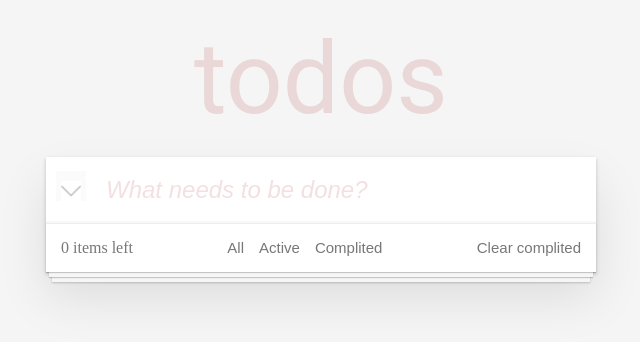
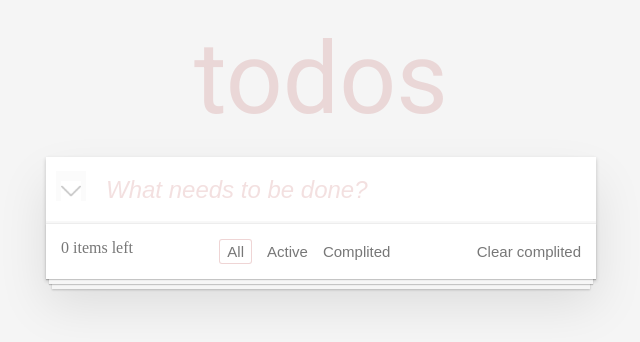
Before and after one commit to Grachev-Sergey/Todo-List-React, a React (Create React App) app: page / in a window 1280 px wide. Shown: the top 342 px of the page, without its empty margins (319-959 px from the left). Built offline with nearby package versions, Linux system fonts and the light colour scheme.

Commit message:
added element filtering system and corrected cofing style

```diff
--- a/src/components/header/Header.jsx
+++ b/src/components/header/Header.jsx
@@ -2,7 +2,8 @@ import styles from './Header.module.css'
 
 function Header() {
   return (
-    <div className={styles.title}>todos
+    <div className={styles.title}>
+      todos
     </div>
   );
 }
--- a/src/components/todoContainer/Input/Input.jsx
+++ b/src/components/todoContainer/Input/Input.jsx
@@ -1,23 +1,41 @@
-import styles from './input.module.css'
+import styles from './Input.module.css'
 import arrow from './arrowDown.png'
 
-function Input({text, setText, addTodo, changingStateArrow}) {
+function Input({
+  text,
+  setText,
+  addTodo,
+  changingStateArrow,
+}) {
+  const createTodoElem = (event) => {
+    event.preventDefault();
+    addTodo();
+  };
+  const changeText = (elem) => {
+    setText(elem.target.value)
+  };
+
   return (
     <div>
-      <button className={styles.button} onClick={() => {changingStateArrow()}}><img src={arrow} alt="arrow" className={styles.img} /></button>
-      <form
-      onSubmit={(e) => {
-        e.preventDefault();
-        addTodo()}}>
+      <button
+        className={styles.button}
+        onClick={changingStateArrow}
+      >
+        <img
+          src={arrow}
+          alt="arrow"
+          className={styles.img}
+        />
+      </button>
+      <form onSubmit={createTodoElem}>
         <input
           type="text"
           className={styles.input}
           placeholder="What needs to be done?"
           value={text}
-          onChange={(elem) => setText(elem.target.value)}
+          onChange={changeText}
         />
       </form>
-
     </div>
   );
 }
--- /dev/null
+++ b/src/components/todoContainer/Input/package.json
@@ -0,0 +1,3 @@
+{
+  "main": "Input.jsx"
+}
--- a/src/components/todoContainer/TodoContainer.jsx
+++ b/src/components/todoContainer/TodoContainer.jsx
@@ -1,18 +1,13 @@
-import { useState } from 'react';
-import { useEffect } from 'react';
-import styles from './TodoContainer.module.css'
-import Input from './Input/Input';
+import { useMemo, useState } from 'react';
+import styles from './TodoContainer.module.css';
+import Input from './Input';
 import TodoList from './main/TodoList';
 import Footer from './footer/Footer';
 
 function TodoContainer() {
   const [todos, setTodos] = useState([]);
   const [text, setText] = useState('');
-  const [filtred, setFiltred] = useState(todos);
-
-  useEffect(() => {
-    setFiltred(todos)
-  }, [todos])
+  const [filter, setFilter] = useState('all');
 
   const addTodo = () => {
     if (!text.trim()) return;
@@ -30,36 +25,18 @@ function TodoContainer() {
   };
 
   const removeTodo = (todoId) => {
-    setTodos(todos.filter(todo => todo.id !== todoId));
-  };
-
-  const active = todos.filter(todo => !todo.isComplited)
-  const activeTodo = () => {
-    setFiltred(active);
-  };
-
-  const complitedTodo = () => {
-    const done = todos.filter(todo => todo.isComplited)
-    setFiltred(done);
-  }
-
-  const allTodo = () => {
-    setFiltred(todos);
-  };
-
-  const clearComplited = () => {
-    setTodos(active);
+    const remainingElements = todos.filter(todo => todo.id !== todoId);
+    setTodos(remainingElements);
   };
 
   const switchTodoCompleted = (todoId) => {
-    const switchState = todos.map( todo => {
+    const switchState = todos.map(todo => {
       if (todo.id !== todoId) return todo;
       return {
         ...todo,
         isComplited: !todo.isComplited,
       };
-      }
-    );
+    });
     setTodos(switchState);
   };
 
@@ -73,7 +50,7 @@ function TodoContainer() {
         };
       }
     );
-    setTodos (switchState);
+    setTodos(switchState);
   };
 
   const switchFocusInput = (todoId) => {
@@ -89,7 +66,7 @@ function TodoContainer() {
     setTodos(switchFocus);
   };
 
-  const blurInput = (todoId)=> {
+  const blurInput = (todoId) => {
     const blur = todos.map(
       todo => {
         if (todo.id !== todoId) return todo;
@@ -102,26 +79,49 @@ function TodoContainer() {
     setTodos(blur);
   };
 
-  // const filteredTodos = todos.filter(i => {
-  //   if (filter === 'completed') {
-  //     return i.isComplited
-  //   }
-  // })
+  const clearComplited = () => {
+    const active = todos.filter(todo => !todo.isComplited);
+    setTodos(active);
+  };
+
+  const complitedTodo = () => {
+    setFilter('completed');
+  };
+  const activeTodo = () => {
+    setFilter('active');
+  };
+  const allTodo = () => {
+    setFilter('all');
+  };
+
+  const filteredTodos = useMemo(() => {
+    if (filter === 'all') return todos;
+    return todos.filter(i => {
+      if (filter === 'completed') {
+        return i.isComplited
+      }
+      return !i.isComplited
+    });
+  }, [todos, filter]);
 
   return (
     <section className={styles.todoapp}>
-      <Input text={text}
+      <Input
+        text={text}
         setText={setText}
         addTodo={addTodo}
         changingStateArrow={changingStateArrow}
       />
-      <TodoList todos={filtred}
+      <TodoList
+        todos={filteredTodos}
         removeTodo={removeTodo}
         switchTodoCompleted={switchTodoCompleted}
         swtchFocusInput={switchFocusInput}
         blurInput={blurInput}
       />
-      <Footer todos={todos}
+      <Footer
+        todos={todos}
+        filter={filter}
         allTodo={allTodo}
         activeTodo={activeTodo}
         complitedTodo={complitedTodo}
@@ -129,6 +129,6 @@ function TodoContainer() {
       />
     </section>
   );
-}
+};
 
 export default TodoContainer;
--- a/src/components/todoContainer/footer/Footer.jsx
+++ b/src/components/todoContainer/footer/Footer.jsx
@@ -2,16 +2,34 @@ import styles from './Footer.module.css';
 import Filters from './filters/Filters';
 
 
-function Footer ({todos, activeTodo, allTodo, complitedTodo, clearComplited}) {
-  let numActiveTodos = todos.filter(todo => todo.isComplited === false)
+function Footer ({
+  todos,
+  filter,
+  activeTodo,
+  allTodo,
+  complitedTodo,
+  clearComplited,
+}) {
+  let numActiveTodos = todos.filter(todo => !todo.isComplited);
 
   return (
     <div className={styles.footer}>
       <span className={styles.counter}>
-      {numActiveTodos.length}
-      {numActiveTodos.length === 1 ? ' item' : ' items'} left</span>
-      <Filters activeTodo={activeTodo} allTodo={allTodo} complitedTodo={complitedTodo}/>
-      <button className={styles.button} onClick={() => clearComplited()}>Clear complited</button>
+        {numActiveTodos.length}
+        {numActiveTodos.length === 1 ? ' item ' : ' items '}
+        left
+      </span>
+      <Filters filter={filter}
+       activeTodo={activeTodo}
+       allTodo={allTodo}
+       complitedTodo={complitedTodo}
+      />
+      <button
+        className={styles.button}
+        onClick={() => clearComplited()}
+      >
+        Clear complited
+      </button>
     </div>
   );
 };
--- a/src/components/todoContainer/footer/filters/Filters.jsx
+++ b/src/components/todoContainer/footer/filters/Filters.jsx
@@ -1,12 +1,32 @@
 import styles from './Filters.module.css';
 
 
-function Filters ({allTodo, activeTodo, complitedTodo}) {
+function Filters ({
+  filter,
+  allTodo,
+  activeTodo,
+  complitedTodo,
+}) {
   return (
     <div className={styles.filtres}>
-      <button className={styles.button} onClick={()=>allTodo()}>All</button>
-      <button className={styles.button} onClick={()=>activeTodo()}>Active</button>
-      <button className={styles.button} onClick={()=>complitedTodo()}>Complited</button>
+      <button
+        className={filter === 'all' ? styles.buttonSelected : styles.button}
+        onClick={allTodo}
+      >
+        All
+      </button>
+      <button
+        className={filter === 'active' ? styles.buttonSelected : styles.button}
+        onClick={activeTodo}
+      >
+        Active
+      </button>
+      <button
+        className={filter === 'completed' ? styles.buttonSelected : styles.button}
+        onClick={complitedTodo}
+      >
+        Complited
+      </button>
     </div>
   );
 };
--- a/src/components/todoContainer/footer/filters/Filters.module.css
+++ b/src/components/todoContainer/footer/filters/Filters.module.css
@@ -10,10 +10,22 @@
   cursor: pointer;
 }
 
-.selected {
-  border-color: rgba(175, 47, 47, 0.2);
-}
 
 .button:not(:last-child){
   margin-right: 15px;
 }
+
+.buttonSelected {
+  color: #777;
+  background-color: #fff;
+  font-size: 15px;
+  cursor: pointer;
+  padding: 3px 7px;
+  border: 1px solid transparent;
+  border-radius: 3px;
+  border-color: rgba(175, 47, 47, 0.2);
+}
+
+.buttonSelected:not(:last-child){
+  margin-right: 15px;
+}
--- a/src/components/todoContainer/main/todoElem/TodoElem.jsx
+++ b/src/components/todoContainer/main/todoElem/TodoElem.jsx
@@ -1,13 +1,28 @@
 import styles from './TodoElem.module.css';
 import checkMark from './CheckMark.png';
 
-function TodoElem ({todo, removeTodo, switchTodoCompleted, swtchFocusInput, blurInput}) {
+function TodoElem({
+  todo,
+  removeTodo,
+  switchTodoCompleted,
+  swtchFocusInput,
+  blurInput,
+}) {
+
+  const saveChanges = (event) => {
+    if (event.key === 'Enter') {
+      swtchFocusInput(todo.id);
+    }
+  };
 
   return (
     <li>
-      <button className={styles.toggle}
-      onClick={() => switchTodoCompleted(todo.id)} >
-        <img src={checkMark}
+      <button
+        className={styles.toggle}
+        onClick={() => switchTodoCompleted(todo.id)}
+      >
+        <img
+          src={checkMark}
           alt='CheckMark'
           className={todo.isComplited ? styles.img : styles.hide}
         />
@@ -15,18 +30,17 @@ function TodoElem ({todo, removeTodo, switchTodoCompleted, swtchFocusInput, blur
       <input
         className={todo.isComplited ? styles.taskComplited : styles.task}
         defaultValue={todo.text}
-        readOnly={todo.focused ? false : true}
-        onBlur={() => {blurInput(todo.id)}}
-        onDoubleClick={(event) => {
-          event.preventDefault();
-          swtchFocusInput(todo.id)}}
-        onKeyDown={(event) => {
-          if (event.key === 'Enter') {
-            swtchFocusInput(todo.id);
-          }
-        }}
+        readOnly={!todo.focused}
+        onBlur={() => blurInput(todo.id)}
+        onDoubleClick={() => swtchFocusInput(todo.id)}
+        onKeyDown={saveChanges}
       />
-      <button className={styles.delete} onClick={()=>removeTodo(todo.id)}>x</button>
+      <button
+        className={styles.delete}
+        onClick={() => removeTodo(todo.id)}
+      >
+      x
+      </button>
     </li>
   );
 };
--- a/src/components/todoContainer/main/todoElem/TodoElem.module.css
+++ b/src/components/todoContainer/main/todoElem/TodoElem.module.css
@@ -17,7 +17,6 @@ li {
   height: 20px;
 }
 
-
 .delete {
   position: absolute;
   top: 9px;
@@ -36,7 +35,6 @@ li {
   color: #da9090;
 }
 
-
 .task {
   width: 100%;
   font-family: roboto;
@@ -46,7 +44,6 @@ li {
   padding: 16px 16px 16px 60px;
   border: none;
   margin-bottom: 1px;
-  /* pointer-events: none; */
 }
 
 .taskComplited {
@@ -58,12 +55,10 @@ li {
   padding: 16px 16px 16px 60px;
   border: none;
   margin-bottom: 1px;
-  /* pointer-events: none; */
   text-decoration: line-through;
   color:#d9d9d9;
 }
 
-
 input:focus{
   outline: none;
 }
```
Also changed, not shown: src/components/todoContainer/main/TodoList.jsx (+7 -1 lines), src/components/todoContainer/Input/Input.module.css (renamed from src/components/todoContainer/Input/input.module.css). Lines whose indentation alone changed are shown as unchanged.
